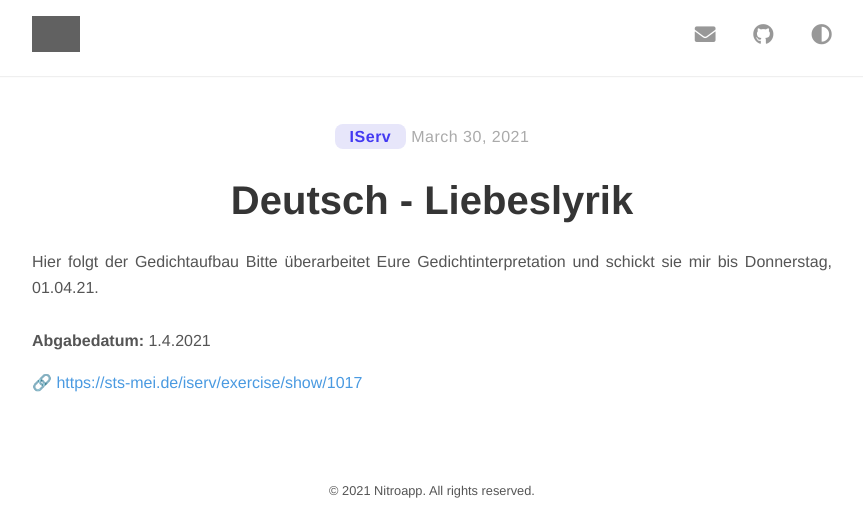
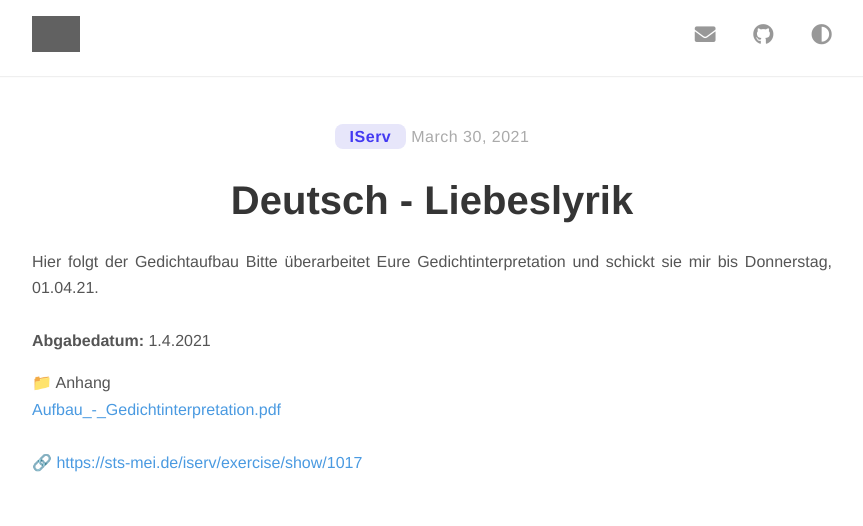
Before and after one commit to cns-nitroapp/blog, a Jekyll site: the page built from _posts/2021-3-30-1017.md, in a window 1280 px wide, cut to the strip 0-526 px from the top of the page. Shown: the whole strip, without its empty margins (208-1071 px from the left). Built offline with Jekyll 4.4.1, drawn with Linux system fonts in a browser that asks for light colours; nearby versions of some CDN libraries; grey boxes are pictures that could not be loaded.

Commit message:
committing files

```diff
--- a/_posts/2021-3-30-1017.md
+++ b/_posts/2021-3-30-1017.md
@@ -5,5 +5,6 @@ author: [IServ]
 start-date: "2021-3-30"
 end-date: "2021-4-1"
 link: "https://sts-mei.de/iserv/exercise/show/1017"
+attachments: "<a href='https://sts-mei.de/iserv/fs/file/exercise-dl/15663/Aufbau%20-%20Gedichtinterpretation.pdf'>Aufbau_-_Gedichtinterpretation.pdf</a><br> "
 ---
 Hier folgt der Gedichtaufbau Bitte überarbeitet Eure Gedichtinterpretation und schickt sie mir bis Donnerstag, 01.04.21. <br><br> **Abgabedatum:** 1.4.2021
```
